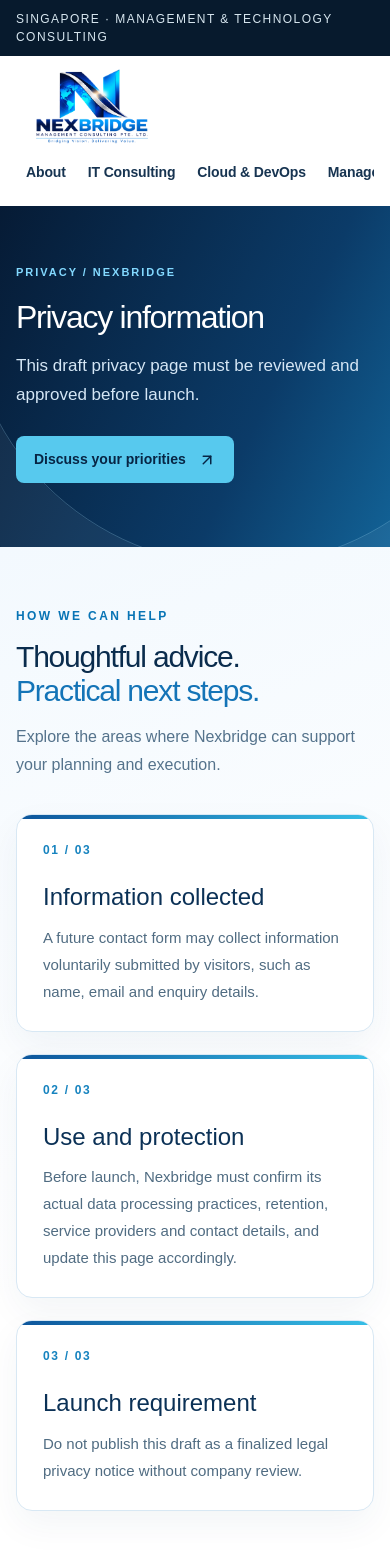
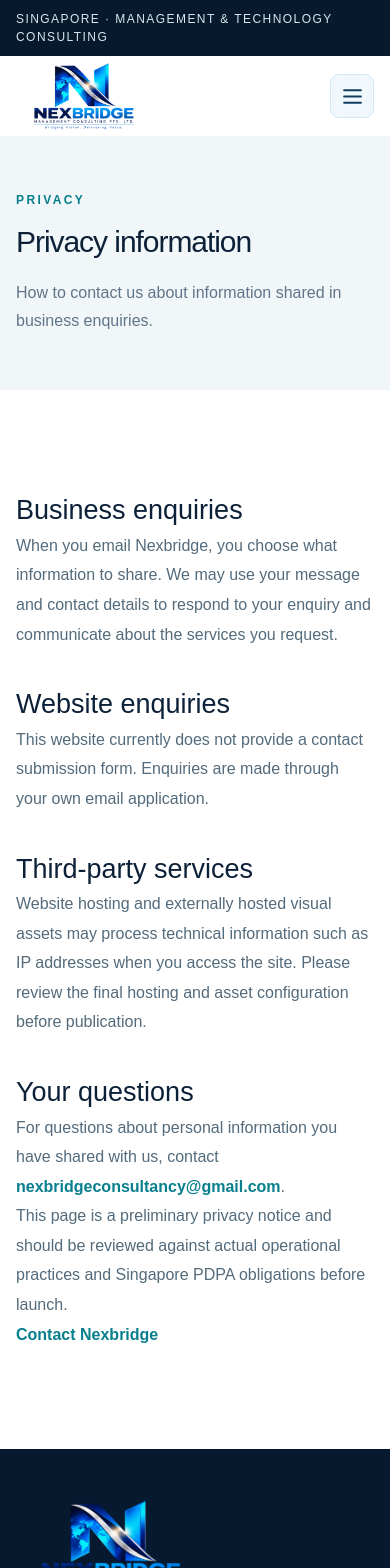
Before and after one commit to nexbridgeconsultancy/nexbridge-corporate-website, a Next.js app: page /privacy in a window 390 px wide. Shown: the top 1568 px of the page. Built offline with nearby package versions, Linux system fonts and the light colour scheme.

Commit message:
Nexbridge v0.7 mobile navigation and SEO

```diff
--- a/app/components/PremiumNavbar.tsx
+++ b/app/components/PremiumNavbar.tsx
@@ -1,9 +1,11 @@
 "use client";
-
+import { useState } from "react";
 import Image from "next/image";
 import Link from "next/link";
 import { usePathname } from "next/navigation";
+import { Menu, X } from "lucide-react";
 import "./premium-navbar.css";
+import "./navbar-v07.css";
 
 const items = [
   { label: "About", href: "/about" },
@@ -16,20 +18,21 @@ const items = [
 
 export default function PremiumNavbar() {
   const pathname = usePathname();
-  return (
-    <header className="nb-nav-shell">
-      <div className="wrap nb-nav-inner">
-        <Link href="/" className="nb-nav-brand" aria-label="Nexbridge homepage">
-          <Image src="/images/branding/nexbridge-c2.png" alt="Nexbridge" width={180} height={90} priority />
-        </Link>
-        <nav className="nb-nav-links" aria-label="Main navigation">
-          {items.map((item) => (
-            <Link key={item.href} href={item.href} className={`nb-nav-link${pathname === item.href ? " nb-current" : ""}${item.href === "/contact" ? " nb-contact-link" : ""}`} aria-current={pathname === item.href ? "page" : undefined}>
-              <span>{item.label}</span>
-            </Link>
-          ))}
-        </nav>
-      </div>
-    </header>
-  );
+  const [open, setOpen] = useState(false);
+  return <header className="nb-nav-shell">
+    <div className="wrap nb-nav-inner">
+      <Link href="/" className="nb-nav-brand" aria-label="Nexbridge homepage" onClick={()=>setOpen(false)}>
+        <Image src="/images/branding/nexbridge-c2.png" alt="Nexbridge" width={180} height={90} priority />
+      </Link>
+      <button className="nb-v7-toggle" type="button" aria-label={open?"Close navigation":"Open navigation"} aria-expanded={open} aria-controls="nb-main-nav" onClick={()=>setOpen(!open)}>
+        {open ? <X size={25}/> : <Menu size={25}/>}
+      </button>
+      <nav id="nb-main-nav" className={`nb-nav-links${open?" nb-v7-open":""}`} aria-label="Main navigation">
+        {items.map(item=><Link key={item.href} href={item.href}
+          onClick={()=>setOpen(false)}
+          className={`nb-nav-link${pathname===item.href?" nb-current":""}${item.href==="/contact"?" nb-contact-link":""}`}
+          aria-current={pathname===item.href?"page":undefined}><span>{item.label}</span></Link>)}
+      </nav>
+    </div>
+  </header>;
 }
--- /dev/null
+++ b/app/components/navbar-v07.css
@@ -0,0 +1,13 @@
+/* v0.7 responsive accessible mobile navigation, preserving desktop logo dimensions */
+.nb-v7-toggle{display:none;align-items:center;justify-content:center;width:44px;height:44px;border:1px solid #d6e7f2;border-radius:9px;background:#f0f8fc;color:#103c61;cursor:pointer}
+@media(max-width:850px){
+ .nb-nav-inner{display:flex;flex-direction:row;flex-wrap:wrap;align-items:center;justify-content:space-between;min-height:78px;gap:0;padding:6px 0}
+ .nb-nav-brand img{width:155px;height:68px}
+ .nb-v7-toggle{display:inline-flex}
+ .nb-nav-links{display:none;width:100%;overflow:visible;flex-direction:column;align-items:stretch;gap:4px;padding:12px 0 16px;border-top:1px solid #e3edf4}
+ .nb-nav-links.nb-v7-open{display:flex}
+ .nb-nav-link{justify-content:flex-start;font-size:15px!important;padding:13px 16px;min-height:46px}
+ .nb-nav-link span{transform:none!important}
+}
+@media(min-width:851px){.nb-nav-links{display:flex!important}}
+@media(prefers-reduced-motion:reduce){.nb-nav-link,.nb-nav-link span{transition:none}}
--- a/app/privacy/page.tsx
+++ b/app/privacy/page.tsx
@@ -1,2 +1,11 @@
-import {InnerPage} from "../page-template";
-export default function Page(){return <InnerPage eyebrow="Privacy" title="Privacy information" lead="This draft privacy page must be reviewed and approved before launch." sections={[{"heading": "Information collected", "body": "A future contact form may collect information voluntarily submitted by visitors, such as name, email and enquiry details."}, {"heading": "Use and protection", "body": "Before launch, Nexbridge must confirm its actual data processing practices, retention, service providers and contact details, and update this page accordingly."}, {"heading": "Launch requirement", "body": "Do not publish this draft as a finalized legal privacy notice without company review."}]}/>;}
+import type { Metadata } from "next";
+import Link from "next/link";
+export const metadata: Metadata = { title: "Privacy", description: "Privacy information for Nexbridge Management Consulting Pte. Ltd." };
+export default function Privacy(){return <><section className="pageHead"><div className="wrap"><div className="kicker">PRIVACY</div><h1>Privacy information</h1><p className="lead">How to contact us about information shared in business enquiries.</p></div></section><section className="content"><div className="wrap" style={{maxWidth:850}}>
+<h2>Business enquiries</h2><p>When you email Nexbridge, you choose what information to share. We may use your message and contact details to respond to your enquiry and communicate about the services you request.</p>
+<h2>Website enquiries</h2><p>This website currently does not provide a contact submission form. Enquiries are made through your own email application.</p>
+<h2>Third-party services</h2><p>Website hosting and externally hosted visual assets may process technical information such as IP addresses when you access the site. Please review the final hosting and asset configuration before publication.</p>
+<h2>Your questions</h2><p>For questions about personal information you have shared with us, contact <a className="contactLink" href="mailto:nexbridgeconsultancy@gmail.com">nexbridgeconsultancy@gmail.com</a>.</p>
+<p>This page is a preliminary privacy notice and should be reviewed against actual operational practices and Singapore PDPA obligations before launch.</p>
+<p><Link className="contactLink" href="/contact">Contact Nexbridge</Link></p>
+</div></section></>}
--- /dev/null
+++ b/app/robots.ts
@@ -0,0 +1,4 @@
+import type { MetadataRoute } from "next";
+export default function robots(): MetadataRoute.Robots {
+ return {rules:{userAgent:"*",allow:"/"},sitemap:"https://nexbridgeconsultancy.com/sitemap.xml"};
+}
--- /dev/null
+++ b/app/sitemap.ts
@@ -0,0 +1,5 @@
+import type { MetadataRoute } from "next";
+const base="https://nexbridgeconsultancy.com";
+export default function sitemap(): MetadataRoute.Sitemap {
+ return ["/","/about","/management-consulting","/it-consulting","/cloud-devops","/industries","/contact","/privacy"].map(path=>({url:base+path,changeFrequency:"monthly" as const,priority:path==="/"?1:0.6}));
+}
```
